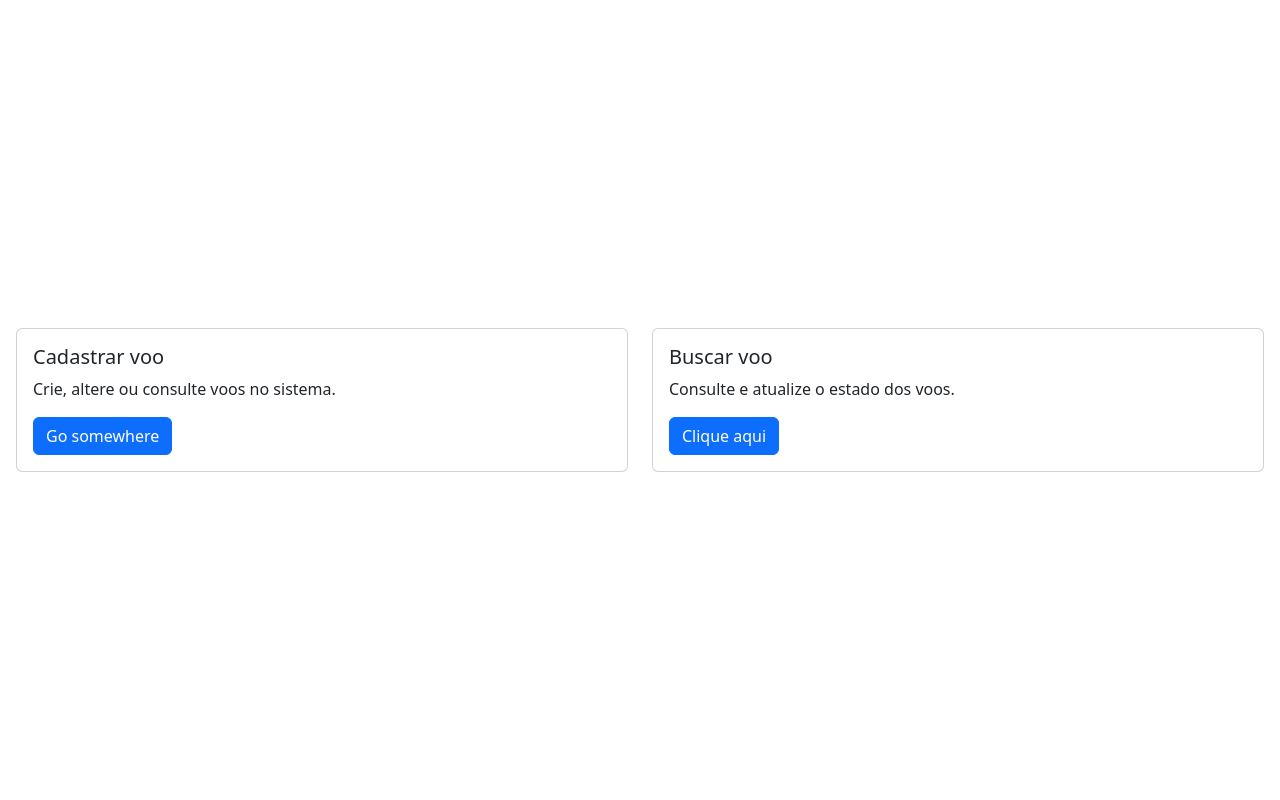
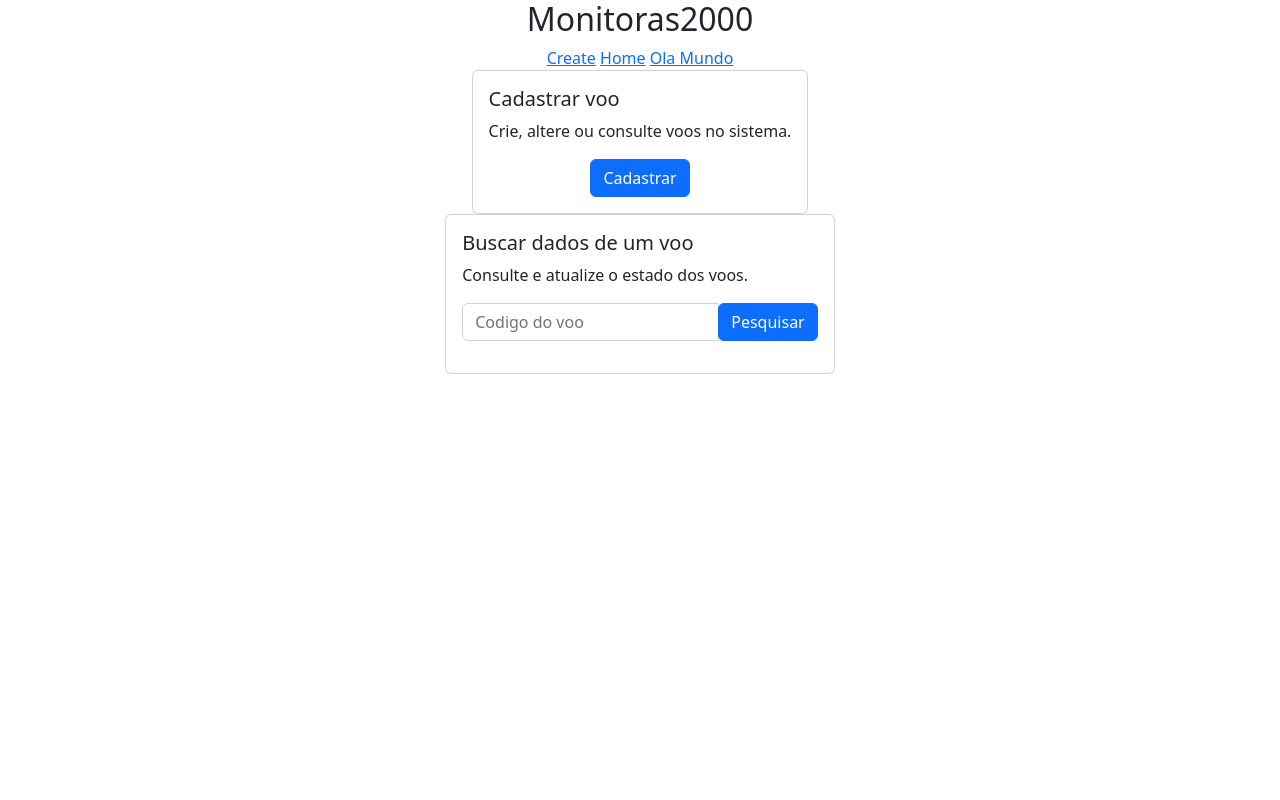
Before and after one commit to otaviootavio/webapp, a Django app: template mysite/template/CRUD.html in a window 1280 px wide. Run offline with Django 4.2, Linux system fonts and the light colour scheme; the template is opened without the code that fills it, so the values that code supplies are empty.

Commit message:
alterations at html

```diff
--- a/mysite/app/views.py
+++ b/mysite/app/views.py
@@ -5,6 +5,12 @@ from django.shortcuts import render
 
 def create(request):
     return render(request,"create.html")
+
+def read(request):
+    return render(request,"read.html")
+
+def crud(request):
+    return render(request,"CRUD.html")
 
 def monitoracao(request):
     return render(request,"monitoracao.html")
--- a/mysite/mysite/urls.py
+++ b/mysite/mysite/urls.py
@@ -21,8 +21,9 @@ urlpatterns = [
     path('admin/', admin.site.urls, name='admin'),
     path('olamundo/', views.olamundo, name='olamundo'),
     path('create/', views.create, name='create'),
+    path('read/', views.read, name='read'),
+    path('crud/', views.crud, name='crud'),
     path('home/', views.home, name='home'),
-    path('monitoracao/', views.monitoracao, name='monitoracao'),
     path('login/', views.login, name='login'),
     path('monitoracao/', views.monitoracao, name='monitoração'),
     path('monitoracao/?update=', views.monitoracao_update, name='monitoração'),
--- a/mysite/template/CRUD.html
+++ b/mysite/template/CRUD.html
@@ -1,48 +1,33 @@
-{% load static %}
-<!DOCTYPE html>
-<html>
-<head>
-    <meta charset='utf-8'>
-    <meta http-equiv='X-UA-Compatible' content='IE=edge'>
-    <title>Página inicial</title>
+{% extends 'base.html' %}
 
-    <meta charset="UTF-8">
-    <meta name="viewport" content="width=device-width, initial-scale=1.0">
-    <meta http-equiv="X-UA-Compatible" content="ie=edge">
-    <!-- CSS only -->
-    <link href="https://cdn.jsdelivr.net/npm/bootstrap@5.2.2/dist/css/bootstrap.min.css" rel="stylesheet"
-        integrity="sha384-Zenh87qX5JnK2Jl0vWa8Ck2rdkQ2Bzep5IDxbcnCeuOxjzrPF/et3URy9Bv1WTRi" crossorigin="anonymous">
-    <!-- JavaScript Bundle with Popper -->
-    <script src="https://cdn.jsdelivr.net/npm/bootstrap@5.2.2/dist/js/bootstrap.bundle.min.js"
-        integrity="sha384-OERcA2EqjJCMA+/3y+gxIOqMEjwtxJY7qPCqsdltbNJuaOe923+mo//f6V8Qbsw3"
-        crossorigin="anonymous"></script>
-</head>
-</head>
-<body class="vh-100 px-3">
-  <div class="row align-items-center h-100">
-    <div class="col-sm">
-      <div class="card h-100">
+{% block content %}
+
+
+  <div class="d-flex justify-content-center">
+    <div class="card">
       <div class="card-body">
         <h5 class="card-title">Cadastrar voo</h5>
-          <p class="card-text">Crie, altere ou consulte voos no
-            sistema.</p>
-          <a href="#" class="btn btn-primary">Go somewhere</a>
+          <p class="card-text">Crie, altere ou consulte voos no sistema.</p>
+          <div class="text-center">
+            <a type="button" href="{% url 'create' %}"  class="btn-primary btn">Cadastrar</a>
           </div>
-      </div>
-    </div>
-    <div class="col-sm">
-      <div class="card h-100">
-        <div class="card-body">
-          <h5 class="card-title">Buscar voo</h5>
-          <p class="card-text">Consulte e atualize o estado dos voos.</p>
-          <a href="/monitoracao" class="btn btn-primary">Clique aqui</a>
       </div>
     </div>
   </div>
 
+  <div class="d-flex justify-content-center">
+    <div class="card">
+      <div class="card-body">
+        <h5 class="card-title">Buscar dados de um voo</h5>
+        <p class="card-text">Consulte e atualize o estado dos voos.</p>
+        <div class="input-group mb-3">
+          <input type="text" class="form-control" placeholder="Codigo do voo" aria-label="Recipient's username"aria-describedby="basic-addon2">
+          <div class="input-group-append">
+            <button class="btn btn-primary" type="button">Pesquisar</button>
+          </div>
+        </div>
+      </div>
     </div>
   </div>
 
-  </div>
-</body>
-</html>
+{% endblock %}
--- a/mysite/template/home.html
+++ b/mysite/template/home.html
@@ -6,10 +6,10 @@
     <div class="col-sm">
       <div class="card h-100">
         <div class="card-body">
-          <h5 class="card-title">CRUD</h5>
+          <h5 class="card-title">Menu de CRUD</h5>
           <p class="card-text">Crie, altere ou consulte voos no
             sistema.</p>
-          <a href="#" class="btn btn-primary">Go somewhere</a>
+          <a href="{% url 'crud' %}" class="btn btn-primary">CRUD</a>
         </div>
       </div>
     </div>
```
Lines whose indentation alone changed are shown as unchanged.
